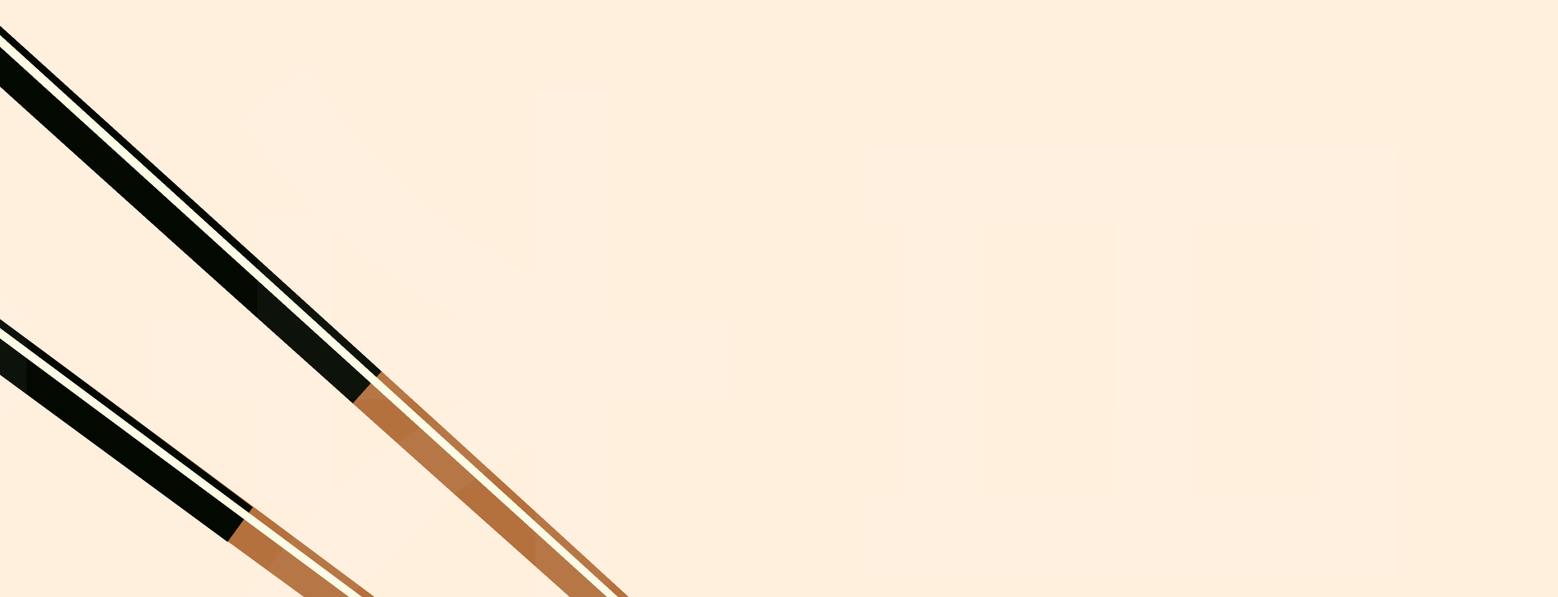
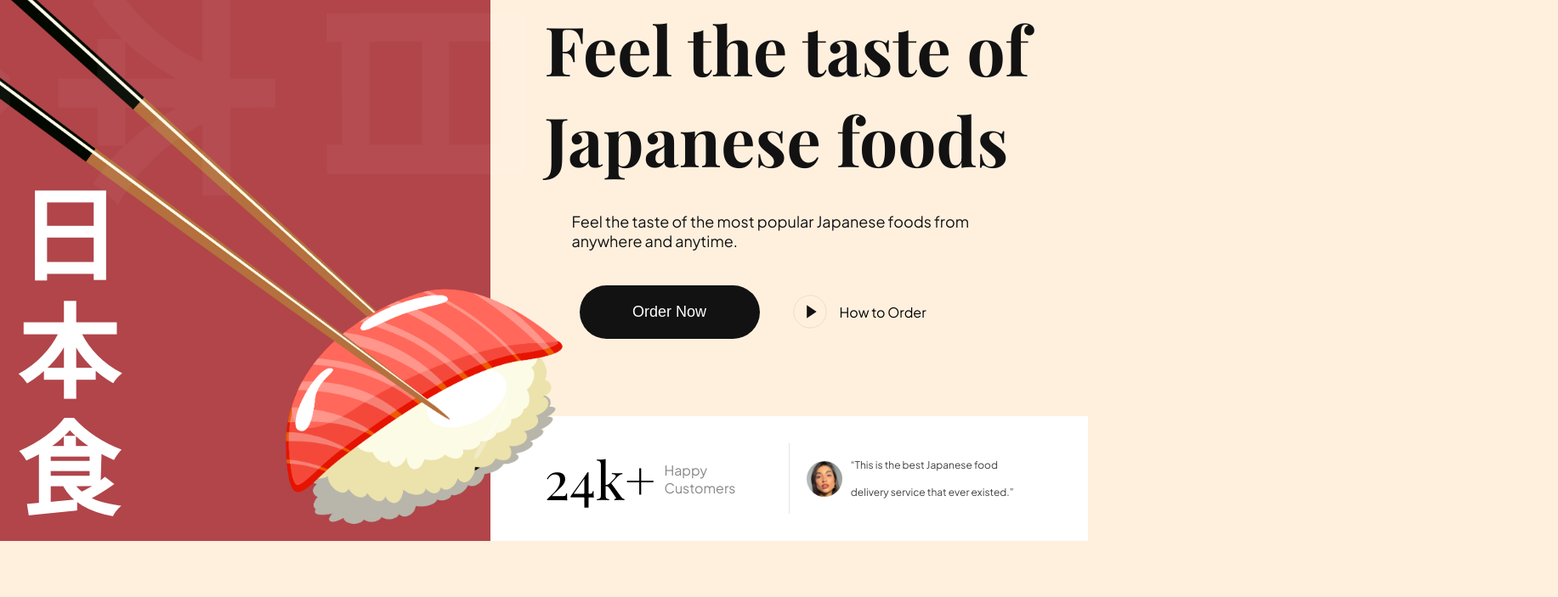
Before and after one commit to UnicornDad8/sushiman, a website built with Vite: page index.html in a window 1280 px wide. Shown: the part 161-864 px from the top of the page at 85% size, 1833 px wide, since content can reach past the window. After the commit the page ends 800 px from the top, so only its background shows below. Built offline with nearby package versions, Linux system fonts and the light colour scheme.

Commit message:
Added hero styles

```diff
--- /dev/null
+++ b/css/sections/hero.css
@@ -0,0 +1,176 @@
+.hero {
+  display: flex;
+  min-height: calc(100vh - 74px);
+  overflow: hidden;
+}
+
+.hero-image {
+  flex: 1;
+  display: flex;
+  flex-direction: column;
+
+  position: relative;
+  z-index: 5;
+}
+
+.hero-image img {
+  width: 120%;
+  height: 100%;
+  object-fit: contain;
+}
+
+.hero-image__overlay {
+  position: absolute;
+  inset: 0;
+  width: 100%;
+
+  background-color: var(--primary-color);
+  z-index: -1;
+}
+
+.hero-image h2 {
+  position: absolute;
+  bottom: 0;
+  padding: 20px;
+
+  font-family: var(--playfair-display);
+  font-weight: 700;
+  font-size: 120px;
+  line-height: 138px;
+  color: #fff;
+}
+
+.hero-content {
+  flex: 1.22;
+  display: flex;
+  justify-content: space-between;
+  flex-direction: column;
+}
+
+.hero-content-info {
+  padding: 64px;
+  flex: 1;
+  display: flex;
+  justify-content: center;
+  flex-direction: column;
+}
+
+.hero-content-info h1 {
+  font-size: 80px;
+  font-weight: 600px;
+  font-family: var(--playfair-display);
+  color: var(--secondary-color);
+}
+
+.hero-content-info p {
+  margin: 32px 0 0 32px;
+
+  font-family: var(--plus-jakarta-sans);
+  color: var(--secondary-color);
+  font-size: 18px;
+  font-weight: 400;
+}
+
+.hero-content__buttons {
+  margin: 41px 0 0 41px;
+
+  display: flex;
+  flex-wrap: wrap;
+  gap: 36px;
+}
+
+.hero-content__order-button {
+  padding: 20px;
+  border-radius: 36px;
+  min-width: 212px;
+  outline: none;
+  border: none;
+  background: var(--secondary-color);
+
+  cursor: pointer;
+
+  color: #fff;
+  font-weight: 500;
+  font-size: 18px;
+  line-height: 23px;
+}
+
+.hero-content__play-button {
+  border: none;
+  outline: none;
+  background: transparent;
+
+  display: flex;
+  align-items: center;
+
+  font-size: 16px;
+  line-height: 19px;
+  color: var(--black-200);
+  font-family: var(--plus-jakarta-sans);
+
+  cursor: pointer;
+}
+
+.hero-content__play-button img {
+  margin-right: 12px;
+
+  width: 46px;
+  height: 46px;
+  object-fit: contain;
+}
+
+.hero-content__testimonial {
+  padding: 32px 64px;
+
+  display: flex;
+  flex-wrap: wrap;
+  gap: 20px;
+
+  background: var(--color-white);
+}
+
+.hero-content__customer {
+  flex: 1;
+  gap: 10px;
+}
+
+.hero-content__customer h4 {
+  font-size: 62px;
+  font-weight: 400;
+  font-family: var(--playfair-display);
+}
+
+.hero-content__customer p {
+  font-size: 16px;
+  font-weight: 400;
+  font-family: var(--plus-jakarta-sans);
+  color: var(--secondary-color);
+  opacity: 0.5;
+}
+
+.hero-content__review {
+  flex: 1;
+  display: flex;
+  align-items: center;
+  gap: 10px;
+
+  padding-left: 20px;
+  border-left: 1px solid rgba(2, 2, 2, 0.1);
+  min-width: 200px;
+}
+
+.hero-content__review img {
+  width: 42px;
+  height: 42px;
+  object-fit: contain;
+  border-radius: 50%;
+}
+
+.hero-content__review p {
+  font-size: 12px;
+  font-weight: 400;
+  line-height: 32px;
+  font-family: var(--plus-jakarta-sans);
+  color: var(--secondary-color);
+  opacity: 0.8;
+}
--- a/css/style.css
+++ b/css/style.css
@@ -3,8 +3,8 @@
 
 /* other css file imports */
 @import url("sections/header.css");
+@import url("sections/hero.css");
 /*
-@import url("sections/hero.css");
 @import url("sections/about.css");
 @import url("sections/popular.css");
 @import url("sections/trending.css");
```
